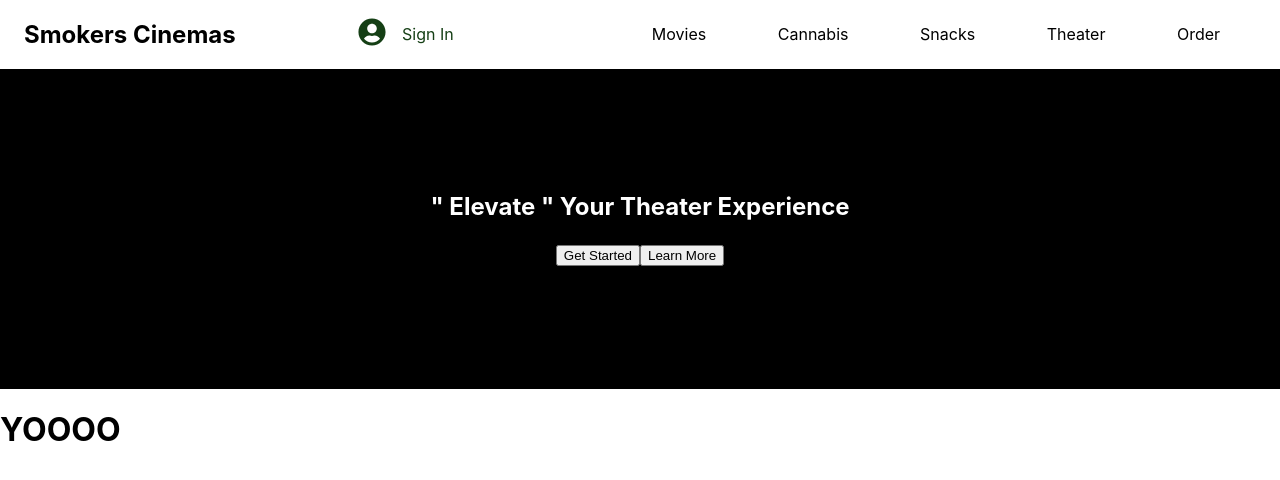
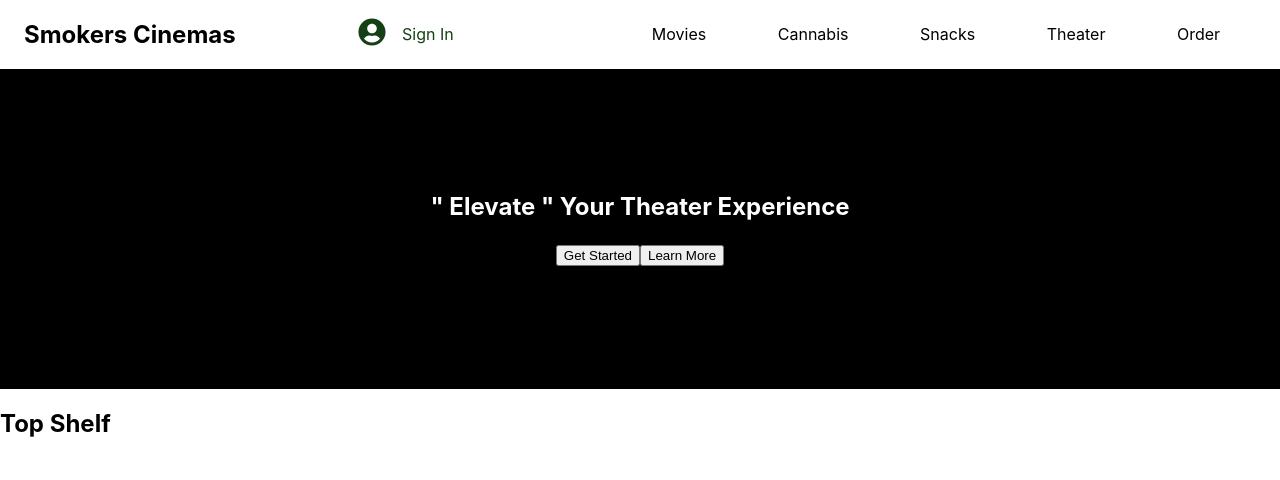
Before and after one commit to Dthomas0729/Capstone-Project, a React (Create React App) app: page / in a window 1280 px wide. Shown: the top 480 px of the page. Built offline with nearby package versions, Linux system fonts and the light colour scheme; no server answers.

Commit message:
ADD TopShelf component

```diff
--- /dev/null
+++ b/src/components/TopShelf/index.js
@@ -0,0 +1,12 @@
+import React from 'react'
+
+const TopShelf = () => {
+    return (
+        <section className="top-shelf">
+            <h1>Top Shelf</h1>
+
+        </section>
+    )
+}
+
+export default TopShelf
--- a/src/pages/Home/index.js
+++ b/src/pages/Home/index.js
@@ -2,7 +2,7 @@ import React, { useState, useEffect } from 'react'
 import axios from 'axios';
 import Welcome from '../../components/Welcome'
 import MoviePosterSlider from '../../components/MoviePosterSlider'
-
+import TopShelf from '../../components/TopShelf'
 
 const { REACT_APP_TMDB_API_KEY } = process.env;
 const tmdbUrl = `https://api.themoviedb.org/3/movie/now_playing?api_key=${REACT_APP_TMDB_API_KEY}&language=en-US&page=1`
@@ -36,8 +36,8 @@ const Home = () => {
         <div>
             <Welcome />
             <MoviePosterSlider slides={movies} />
+            <TopShelf />
 
-            <h1>YOOOO</h1>
         </div>
     )
 }
```
Also changed, not shown: src/components/TopShelf/styles.css (added).
